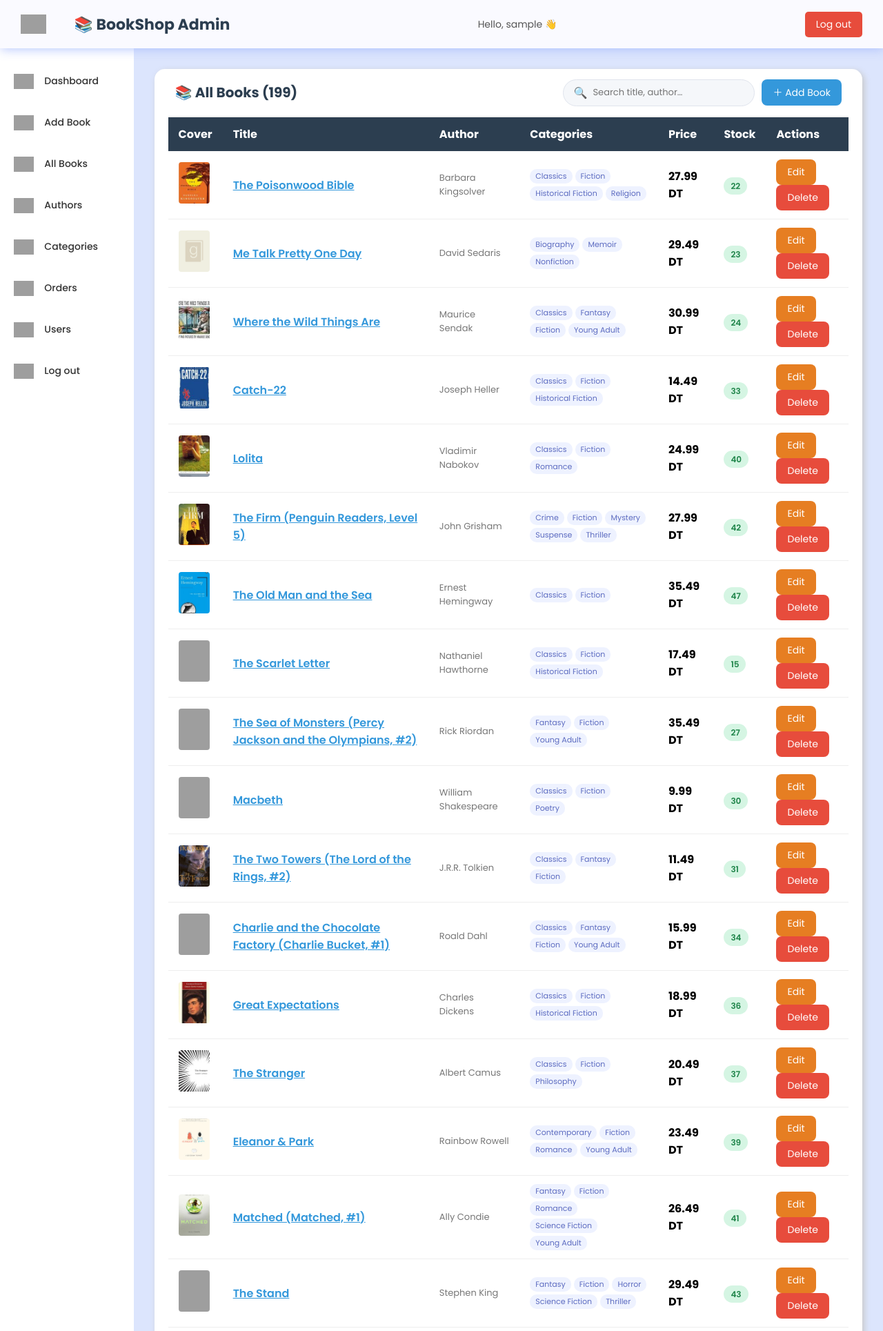
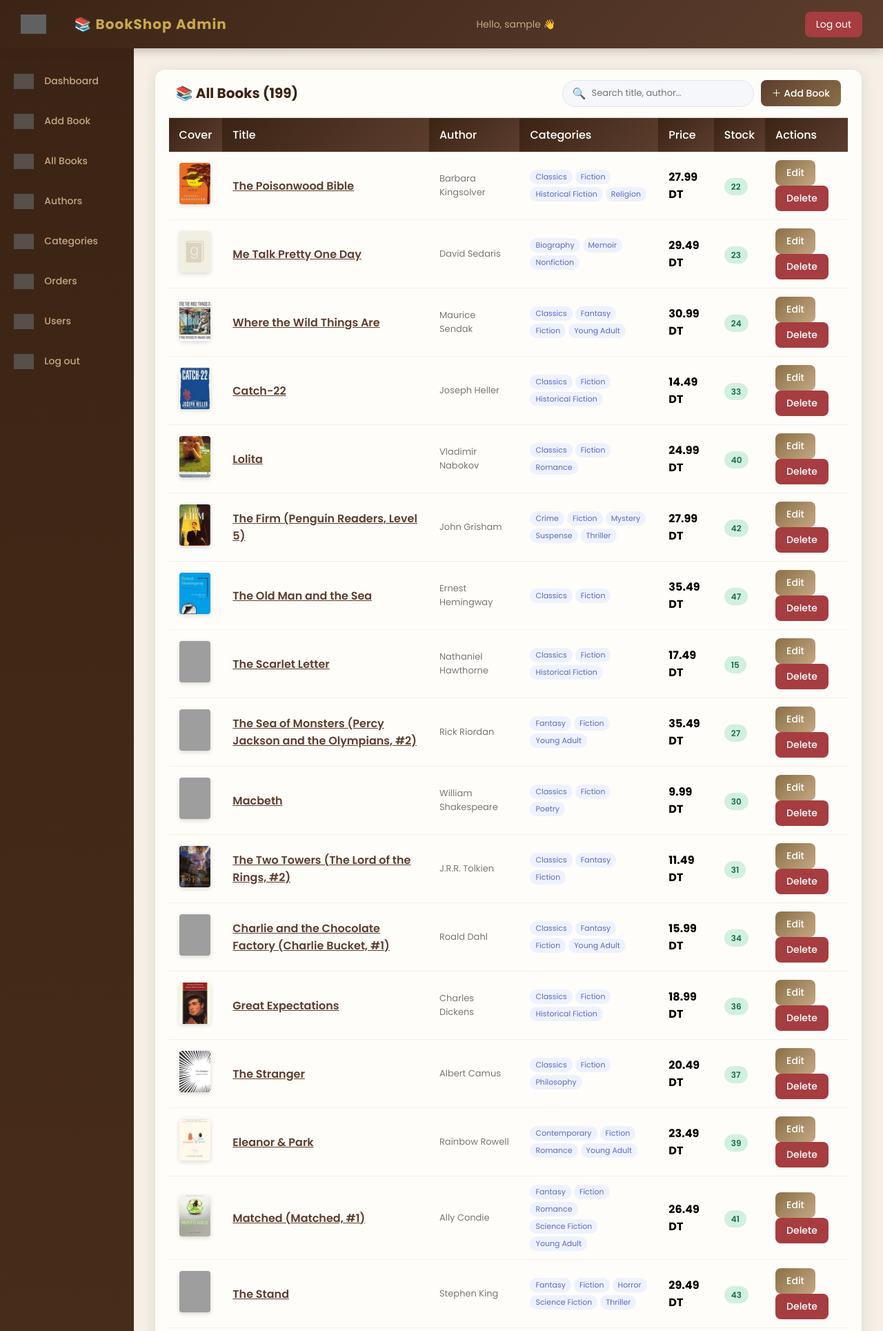
Before and after one commit to hamza05-dot/BookShop, a PHP site: page /admin/books.php in a window 1280 px wide. Shown: the top 1929 px of the page at 69% size. Run offline with PHP 8.4, Linux system fonts and the light colour scheme; the visitor is signed in with stand-in values (Sample User, id 1); data comes from the database, SQL or seed files in the repository; grey boxes are pictures that could not be loaded.

Commit message:
feat: changer design de l'admin pages

```diff
--- a/assets/css/admin.css
+++ b/assets/css/admin.css
@@ -3,42 +3,56 @@
 * { margin: 0; padding: 0; box-sizing: border-box; font-family: "Poppins", sans-serif; }
 
 :root {
-    --bg1: #fafaff;
-    --bg2: #ffffff;
-    --bg3: #ededed;
-    --primary: #2c3e50;
-    --secondary: #3498db;
-    --accent: #e74c3c;
-    --light-bg: #cad7fda4;
+    /* Same warm palette as auth.css */
+    --brown-dark:  #3B2415;
+    --brown-mid:   #5C3D2E;
+    --brown-light: #8B6F47;
+    --brown-pale:  #C4A882;
+    --gold:        #C9A84C;
+    --green-dark:  #2C4A3E;
+    --green-mid:   #3D6B5A;
+    --red-soft:    #A63D40;
+    --white:       #FFFDF9;
+
+    /* Admin mappings */
+    --primary:    #3B2415;
+    --secondary:  #5C3D2E;
+    --accent:     #A63D40;
+    --bg-page:    #F5EFE6;
+    --bg-card:    #FFFDF9;
+    --border:     rgba(139, 111, 71, 0.18);
+    --shadow:     0 4px 20px rgba(59, 36, 21, 0.10);
 }
 
-body { background-color: var(--light-bg); overflow-x: hidden; }
+body { background-color: var(--bg-page); overflow-x: hidden; }
 
 /* ===== HEADER ===== */
 header {
     height: 70px;
     width: 100vw;
     padding: 0 30px;
-    background-color: var(--bg1);
+    background: linear-gradient(135deg, var(--brown-dark) 0%, var(--brown-mid) 100%);
     position: fixed;
     z-index: 100;
-    box-shadow: 1px 1px 15px rgba(161, 182, 253, 0.825);
+    box-shadow: 0 2px 15px rgba(59, 36, 21, 0.3);
     display: flex;
     justify-content: space-between;
     align-items: center;
 }
-.logo { font-size: 22px; font-weight: 700; color: var(--primary); }
+.logo { font-size: 20px; font-weight: 700; color: var(--gold); letter-spacing: 1px; }
 .logosec { display: flex; align-items: center; gap: 40px; }
-.menuicn { height: 28px; cursor: pointer; }
-.admin-info { font-size: 14px; color: #555; }
+.menuicn { height: 28px; cursor: pointer; filter: invert(1); }
+.admin-info { font-size: 14px; color: var(--brown-pale); }
 .logout-btn {
-    background: var(--accent);
+    background: var(--red-soft);
     color: white;
     padding: 8px 16px;
-    border-radius: 5px;
+    border-radius: 8px;
     text-decoration: none;
     font-size: 14px;
+    transition: opacity 0.2s;
 }
+.logout-btn:hover { opacity: 0.85; }
 
 /* ===== MAIN CONTAINER ===== */
 .main-container { display: flex; width: 100vw; position: relative; top: 70px; }
@@ -58,16 +72,16 @@ header {
 .nav {
     min-height: 91vh;
     width: 230px;
-    background-color: var(--bg2);
+    background: linear-gradient(180deg, var(--brown-dark) 0%, #4A2E1A 100%);
     position: absolute;
     top: 0; left: 0;
-    box-shadow: 1px 1px 10px rgba(198, 189, 248, 0.825);
+    box-shadow: 2px 0 15px rgba(59, 36, 21, 0.2);
     display: flex;
     flex-direction: column;
     overflow: hidden;
     padding: 20px 0;
 }
-.nav-upper-options { display: flex; flex-direction: column; gap: 5px; }
+.nav-upper-options { display: flex; flex-direction: column; gap: 3px; }
 .nav-option {
     width: 230px;
     height: 55px;
@@ -75,17 +89,18 @@ header {
     align-items: center;
     padding: 0 20px;
     gap: 15px;
-    transition: all 0.1s ease-in-out;
+    transition: all 0.15s ease-in-out;
     text-decoration: none;
-    color: #333;
+    color: var(--brown-pale);
 }
-.nav-option:hover { border-left: 4px solid #aaa; background-color: #f0f0f0; }
-.nav-option.active { border-left: 4px solid var(--primary); background-color: var(--primary); color: white; }
+.nav-option:hover { border-left: 4px solid var(--brown-pale); background-color: rgba(255,255,255,0.08); color: white; }
+.nav-option.active { border-left: 4px solid var(--gold); background-color: rgba(201, 168, 76, 0.15); color: white; }
 .nav-option.active h3 { color: white; }
 .nav-option h3 { font-size: 14px; font-weight: 500; white-space: nowrap; }
-.nav-img { height: 22px; }
+.nav-img { height: 22px; filter: invert(1) opacity(0.7); }
+.nav-option.active .nav-img { filter: invert(1) opacity(1); }
 .nav-option.logout-nav { margin-top: auto; }
-.nav-option.logout-nav:hover { background-color: #fadbd8; border-left: 4px solid var(--accent); }
+.nav-option.logout-nav:hover { background-color: rgba(166, 61, 64, 0.2); border-left: 4px solid var(--red-soft); }
 
 /* ===== MAIN CONTENT ===== */
 .main {
@@ -96,8 +111,8 @@ header {
     padding: 30px;
 }
 .main::-webkit-scrollbar { width: 5px; }
-.main::-webkit-scrollbar-thumb { background: var(--primary); }
-.main::-webkit-scrollbar-track { background-color: #9e9e9eb2; }
+.main::-webkit-scrollbar-thumb { background: var(--brown-light); }
+.main::-webkit-scrollbar-track { background-color: #e8ddd0; }
 
 /* ===== STATS CARDS ===== */
 .box-container {
@@ -111,7 +126,7 @@ header {
     height: 120px;
     width: 200px;
     border-radius: 15px;
-    box-shadow: 3px 3px 10px rgba(0, 30, 87, 0.2);
+    box-shadow: var(--shadow);
     padding: 20px;
     display: flex;
     align-items: center;
@@ -120,10 +135,10 @@ header {
     transition: transform 0.3s ease-in-out;
 }
 .box:hover { transform: scale(1.05); }
-.box:nth-child(1) { background-color: #2c3e50; }
-.box:nth-child(2) { background-color: #2980b9; }
-.box:nth-child(3) { background-color: #27ae60; }
-.box:nth-child(4) { background-color: #e74c3c; }
+.box:nth-child(1) { background: linear-gradient(135deg, var(--brown-dark), var(--brown-mid)); }
+.box:nth-child(2) { background: linear-gradient(135deg, var(--green-dark), var(--green-mid)); }
+.box:nth-child(3) { background: linear-gradient(135deg, #7B4F2E, var(--brown-light)); }
+.box:nth-child(4) { background: linear-gradient(135deg, #8B2020, var(--red-soft)); }
 .box .text { color: white; }
 .box .text h2 { font-size: 28px; font-weight: 700; }
 .box .text p  { font-size: 12px; font-weight: 400; opacity: 0.85; }
@@ -131,9 +146,10 @@ header {
 
 /* ===== TABLE SECTION ===== */
 .report-container {
-    background-color: white;
+    background-color: var(--bg-card);
     border-radius: 15px;
-    box-shadow: 3px 3px 10px rgb(200, 200, 200);
+    box-shadow: var(--shadow);
+    border: 1px solid var(--border);
     padding: 0 20px 20px 20px;
     margin-bottom: 30px;
 }
@@ -142,31 +158,43 @@ header {
     display: flex;
     align-items: center;
     justify-content: space-between;
-    border-bottom: 2px solid #eee;
+    border-bottom: 2px solid rgba(139, 111, 71, 0.12);
     padding: 0 10px;
 }
-.report-header h2 { font-size: 20px; color: var(--primary); }
+.report-header h2 { font-size: 20px; color: var(--brown-dark); }
 
 /* ===== FORM BOX ===== */
 .form-box {
-    background: white;
+    background: var(--bg-card);
     padding: 25px;
     border-radius: 15px;
-    box-shadow: 3px 3px 10px rgb(200,200,200);
+    box-shadow: var(--shadow);
+    border: 1px solid var(--border);
     margin-bottom: 30px;
 }
-.form-box h3 { margin-bottom: 20px; color: var(--primary); }
+.form-box h3 { margin-bottom: 20px; color: var(--brown-dark); font-size: 18px; }
 .form-group { margin-bottom: 15px; }
-.form-group label { display: block; margin-bottom: 5px; font-weight: 500; font-size: 14px; }
+.form-group label { display: block; margin-bottom: 5px; font-weight: 600; font-size: 13px; color: var(--brown-mid); }
 .form-group input,
 .form-group select,
 .form-group textarea {
     width: 100%;
-    padding: 10px;
-    border: 1px solid #ddd;
+    padding: 10px 14px;
+    border: 1.5px solid var(--border);
     border-radius: 8px;
     font-size: 14px;
     font-family: "Poppins", sans-serif;
+    background: rgba(245, 240, 232, 0.7);
+    color: var(--brown-dark);
+    outline: none;
+    transition: border-color 0.2s, box-shadow 0.2s;
+}
+.form-group input:focus,
+.form-group select:focus,
+.form-group textarea:focus {
+    border-color: var(--brown-light);
+    box-shadow: 0 0 0 3px rgba(139, 111, 71, 0.12);
+    background: var(--white);
 }
 .form-group textarea { height: 100px; resize: vertical; }
 .form-row { display: grid; grid-template-columns: 1fr 1fr; gap: 15px; }
@@ -181,46 +209,45 @@ header {
     text-decoration: none;
     display: inline-block;
     font-family: "Poppins", sans-serif;
+    font-weight: 500;
+    transition: opacity 0.2s, transform 0.1s;
 }
-.btn-primary { background: var(--secondary); color: white; }
-.btn-danger  { background: var(--accent); color: white; }
-.btn-warning { background: #e67e22; color: white; }
-.btn-success { background: #27ae60; color: white; }
-.btn:hover   { opacity: 0.85; }
+.btn:hover   { opacity: 0.85; transform: translateY(-1px); }
+.btn-primary { background: linear-gradient(135deg, var(--brown-mid), var(--brown-light)); color: white; }
+.btn-success { background: linear-gradient(135deg, var(--green-dark), var(--green-mid)); color: white; }
+.btn-danger  { background: var(--red-soft); color: white; }
+.btn-warning { background: linear-gradient(135deg, #8B6F47, #C4A882); color: white; }
 
 /* ===== TABLE ===== */
 table { width: 100%; border-collapse: collapse; }
-th { background: var(--primary); color: white; padding: 12px 15px; text-align: left; }
-td { padding: 12px 15px; border-bottom: 1px solid #eee; vertical-align: middle; }
+th { background: linear-gradient(135deg, var(--brown-dark), var(--brown-mid)); color: white; padding: 12px 15px; text-align: left; font-weight: 500; }
+td { padding: 12px 15px; border-bottom: 1px solid rgba(139, 111, 71, 0.1); vertical-align: middle; }
 tr:last-child td { border-bottom: none; }
-tr:hover td { background: #f9f9f9; }
+tr:hover td { background: rgba(196, 168, 130, 0.08); }
 
 /* ===== BADGES ===== */
 .badge { padding: 4px 10px; border-radius: 20px; font-size: 12px; font-weight: 600; }
-.badge.en-attente { background: #ffeaa7; color: #d35400; }
-.badge.confirmee  { background: #d5f5e3; color: #1e8449; }
-.badge.livree     { background: #d6eaf8; color: #1a5276; }
-.badge.annulee    { background: #fadbd8; color: #922b21; }
-.badge.admin      { background: #2c3e50; color: white; }
-.badge.client     { background: #eee; color: #555; }
+.badge.en-attente { background: #FEF3CD; color: #856404; }
+.badge.confirmee  { background: #D1F0E0; color: #1e6b45; }
+.badge.livree     { background: #D6EAF8; color: #1a5276; }
+.badge.annulee    { background: #FADBD8; color: #922b21; }
+.badge.admin      { background: var(--brown-dark); color: var(--gold); }
+.badge.client     { background: #F0E8DC; color: var(--brown-mid); }
 
 /* ===== MESSAGE ===== */
-.message-box { padding: 12px 15px; border-radius: 8px; margin-bottom: 20px; }
-.message-box.success { background: #d5f5e3; color: #1e8449; }
-.message-box.error   { background: #fadbd8; color: #922b21; }
+.message-box { padding: 12px 16px; border-radius: 8px; margin-bottom: 20px; font-size: 14px; font-weight: 500; }
+.message-box.success { background: #F0F7F4; color: var(--green-dark); border: 1px solid rgba(44,74,62,0.15); }
+.message-box.error   { background: #FDF2F2; color: var(--red-soft); border: 1px solid rgba(166,61,64,0.15); }
 
 /* ===== BOOK IMAGE ===== */
-.book-img { width: 45px; height: 60px; object-fit: cover; border-radius: 4px; }
+.book-img { width: 45px; height: 60px; object-fit: cover; border-radius: 4px; box-shadow: 0 2px 6px rgba(0,0,0,0.15); }
+
+/* ===== SECTION TITLE ===== */
+.section-title { font-size: 18px; font-weight: 600; color: var(--brown-dark); margin: 30px 0 15px; }
 
 /* ===== RESPONSIVE ===== */
 @media screen and (max-width: 850px) {
-    .navcontainer {
-        width: 100vw;
-        position: absolute;
-        top: 0;
-        left: -100vw;
-        z-index: 99;
-    }
+    .navcontainer { width: 100vw; position: absolute; top: 0; left: -100vw; z-index: 99; }
     .nav { width: 100%; }
     .navclose { left: 0; }
     .box { width: 160px; height: 100px; }
```
